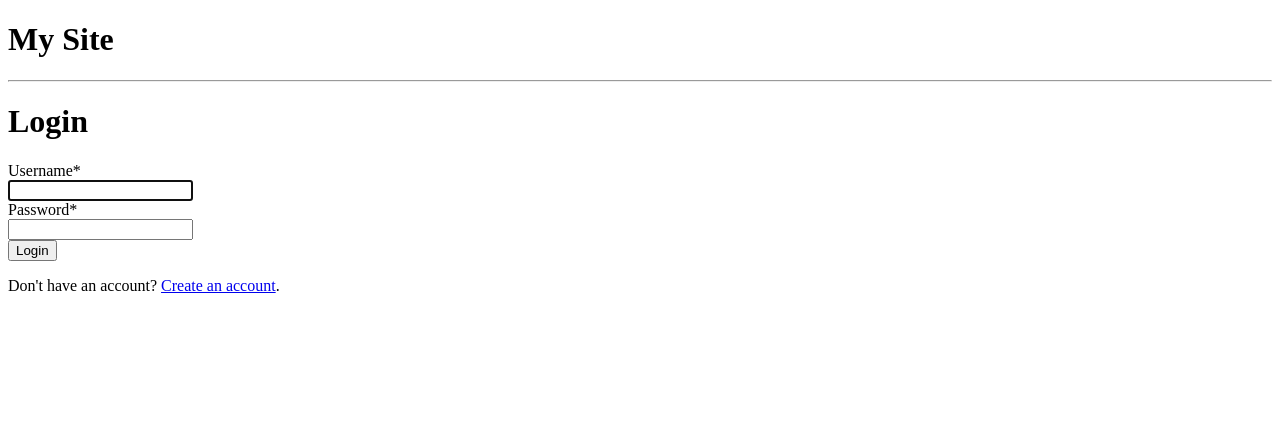
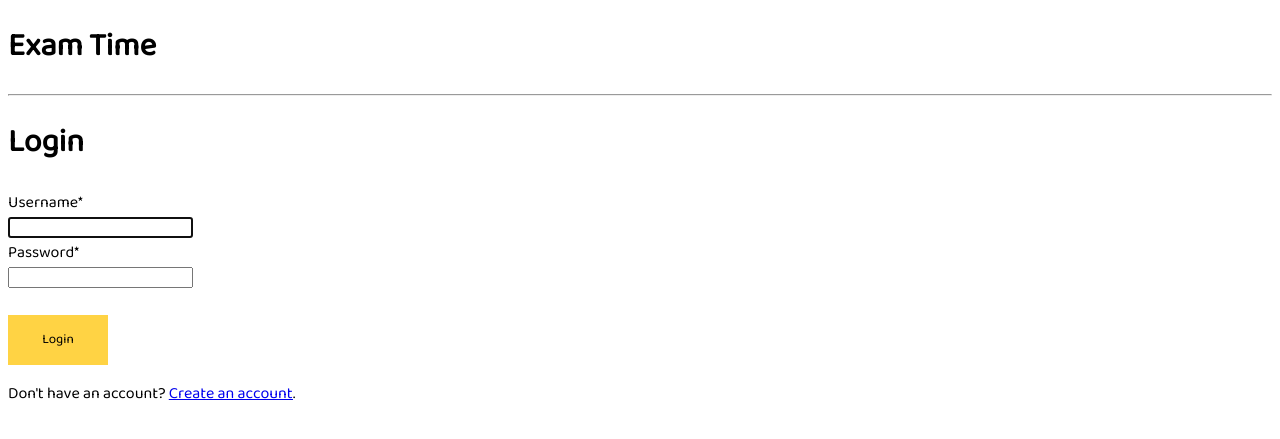
Before and after one commit to harshit5200/Examination-System, a Django app: page / in a window 1280 px wide. Shown: the top 439 px of the page. Run offline with Django 3.2, Linux system fonts and the light colour scheme; some libraries are stand-ins or nearby versions.

Commit message:
Commit 3 : Only Camera Intergration Left

```diff
--- a/quiz/admin.py
+++ b/quiz/admin.py
@@ -3,4 +3,4 @@ from quiz.models import *
 # Register your models here.
 admin.site.register(Questions)
 admin.site.register(Exams)
-admin.site.register(Results)
+admin.site.register(Marks)
--- a/quiz/models.py
+++ b/quiz/models.py
@@ -22,7 +22,8 @@ class Exams(models.Model):
     Tmarks = models.CharField(max_length=20)
     Duration = models.CharField(max_length=5)
 
-class Results(models.Model):
+class Marks(models.Model):
+    Mid = models.AutoField(primary_key=True)
     Ename = models.ForeignKey('Exams', on_delete=models.CASCADE)
     Name = models.CharField(max_length=50)
     marks = models.CharField(max_length=3)
--- a/quiz/templates/AddExam.html
+++ b/quiz/templates/AddExam.html
@@ -17,7 +17,6 @@
                     <div class="row">
                         <p class="nav-info"><b>Welcome, {{user.username}}</b></p>&nbsp;&nbsp;
                         <button class="add-student-btn" onclick="regStudent()"><b>Register Student</b></button>
-                        <button class="add-question-btn" onclick="addQuestion()"><b>Add Exam</b></button>
                         <button class="admin-logout-btn" onclick="logoutAdmin()"><b>Logout</b></button>
                     </div>
                 </div>
@@ -45,10 +44,7 @@
             window.open("/logout");
         }
         function regStudent() {
-            window.open("/addstudent");
-        }
-        function addQuestion() {
-            window.open("/addquestion");
+            window.open("/signup");
         }
     </script>
 </html>
--- a/quiz/templates/StudentPanel.html
+++ b/quiz/templates/StudentPanel.html
@@ -27,7 +27,7 @@
         </div>
         <br><br><br><br>
         {% for i,j in Exam.items %}
-        {% if j %}
+        {% if j or doneExam %}
         <div class="container">
             <div class="exam-card" style="height: 35%;">
                 <br>
--- a/quiz/templates/base.html
+++ b/quiz/templates/base.html
@@ -1,12 +1,13 @@
 <!DOCTYPE html>
 <html lang="en">
   <head>
+    <link href="https://fonts.googleapis.com/css2?family=Baloo 2&display=swap" rel="stylesheet">
     <meta charset="utf-8">
-    <title>{% block title %}Simple is Better Than Complex{% endblock %}</title>
+    <title>{% block title %}Exam Time{% endblock %}</title>
   </head>
-  <body>
+  <body style="font-family: 'Baloo 2';">
     <header>
-      <h1>My Site</h1>
+      <h1 style="font-family: 'Baloo 2';">Exam Time</h1>
       <hr>
     </header>
     <main>
--- a/quiz/templates/login.html
+++ b/quiz/templates/login.html
@@ -6,13 +6,14 @@
 
 <!--Login-->
 <div class="container py-5">
-  <h1>Login</h1>
+  <h1 >Login</h1>
   <form method="POST">
     {% csrf_token %}
     {{ login_form|crispy }}
-    <button class="btn btn-primary" type="submit">Login</button>
+    <br>
+    <button style="font-family: 'Baloo 2'; width: 100px; height: 50px; background-color: #FFD344; border: none;" class="btn btn-primary" type="submit">Login</button>
   </form>
-  <p class="text-center">Don't have an account? <a href="/register">Create an account</a>.</p>
+  <p class="text-center">Don't have an account? <a href="/signup">Create an account</a>.</p>
 </div>
 
 {% endblock %}
--- a/quiz/templates/signup.html
+++ b/quiz/templates/signup.html
@@ -16,6 +16,6 @@
         {% endfor %}
       </p>
     {% endfor %}
-    <button type="submit">Sign up</button>
+    <button style="font-family: 'Baloo 2'; width: 100px; height: 50px; background-color: #FFD344; border: none;"  type="submit">Sign up</button>
   </form>
 {% endblock %}
--- a/quiz/views.py
+++ b/quiz/views.py
@@ -54,8 +54,18 @@ def addQuestion(request):
         return render(request, 'AddExam.html')
 
 def showStudent(request):
+    Mark = None
     if request.user.is_authenticated:
         E = Exams.objects.all()
+        M = Marks.objects.all()
+        for i in M:
+            if i.Name == request.user.username:
+                if i.Ename.Date == datetime.date.today():
+                    if str(i.Ename.STime) < datetime.datetime.now().strftime("%H:%M:%S") and str(i.Ename.ETime) > datetime.datetime.now().strftime("%H:%M:%S"):
+                        if i.marks:
+                            Mark = True
+                        else:
+                            Mark = False
         Ex = dict()
         for i in E:
             if i.Date == datetime.date.today():
@@ -63,7 +73,7 @@ def showStudent(request):
                     Ex[i] = False
                 else:
                     Ex[i] = True
-        context = {'Exam':Ex}
+        context = {'Exam':Ex, 'doneExam':Mark}
         return render(request, 'StudentPanel.html', context)
 
 def startExam(request):
@@ -107,22 +117,25 @@ def signup(request):
     return render(request, 'signup.html', {'form': form})
 
 def login_request(request):
-	if request.method == "POST":
-		form = AuthenticationForm(request, data=request.POST)
-		if form.is_valid():
-			username = form.cleaned_data.get('username')
-			password = form.cleaned_data.get('password')
-			user = authenticate(username=username, password=password)
-			if user is not None:
-				login(request, user)
-				messages.info(request, f"You are now logged in as {username}.")
-				return render(request, 'AddExam.html')
-			else:
-				messages.error(request,"Invalid username or password.")
-		else:
-			messages.error(request,"Invalid username or password.")
-	form = AuthenticationForm()
-	return render(request=request, template_name="login.html", context={"login_form":form})
+    if request.method == "POST":
+        form = AuthenticationForm(request, data=request.POST)
+        if form.is_valid():
+            username = form.cleaned_data.get('username')
+            password = form.cleaned_data.get('password')
+            user = authenticate(username=username, password=password)
+            if user is not None:
+                login(request, user)
+                messages.info(request, f"You are now logged in as {username}.")
+                if request.user.username == 'minato':
+                    return render(request, 'AddExam.html')
+                else:
+                    return redirect('/studentpanel')
+            else:
+                messages.error(request,"Invalid username or password.")
+        else:
+            messages.error(request,"Invalid username or password.")
+    form = AuthenticationForm()
+    return render(request=request, template_name="login.html", context={"login_form":form})
 
 def logout_request(request):
     logout(request)
@@ -139,6 +152,6 @@ def Result(request):
     res = request.POST['result']
     if not res:
         res = 0
-    R = Results(Name=username,Ename=en,marks=res)
+    R = Marks(Name=username,Ename=en,marks=res)
     R.save()
-    return render(request, 'ExamPanel.html')
+    return redirect('/studentpanel')
```
Also changed, not shown: quiz/migrations/0003_auto_20210503_1519.py (added).
